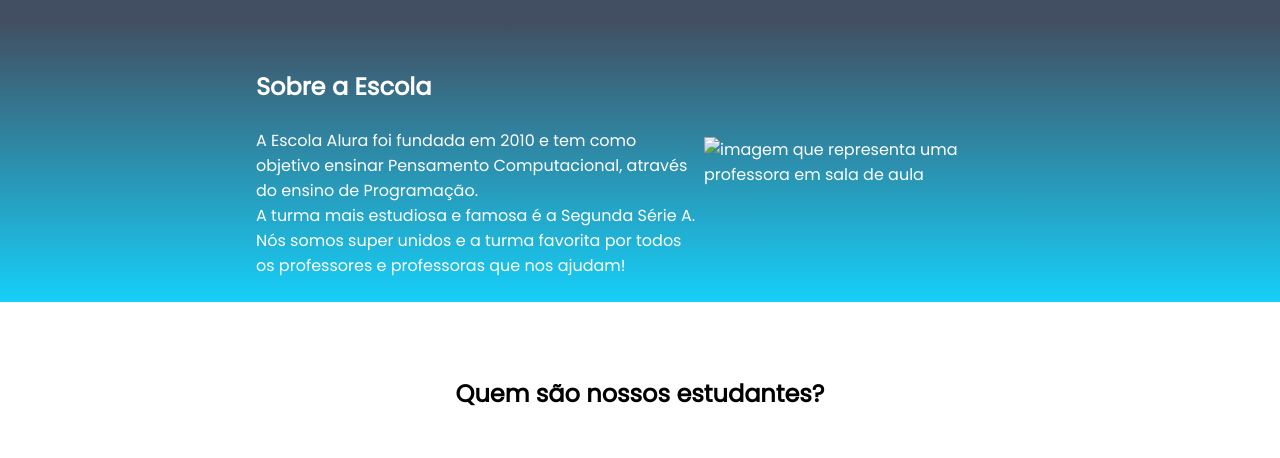
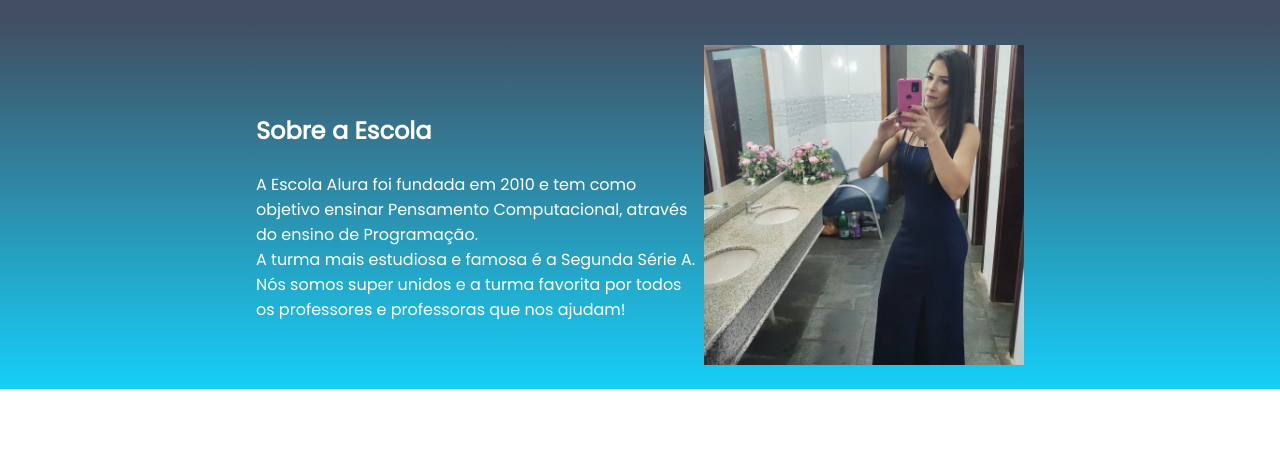
Before and after one commit to 20mariane07/Mapa-criativo-da-alurastart, a plain HTML site: page Index.html in a window 1280 px wide. Shown: the part 56-514 px from the top of the page. Drawn offline with Linux system fonts and the light colour scheme.

Commit message:
Index.html

```diff
--- a/Index.html
+++ b/Index.html
@@ -24,7 +24,7 @@
             <p class="escola-texto-um">A Escola Alura foi fundada em 2010 e tem como objetivo ensinar Pensamento Computacional, através do ensino de  Programação.</p>
             <p class="escola-texto-dois">A turma mais estudiosa e famosa é a Segunda Série A. Nós somos super unidos e a turma favorita por todos os professores e professoras que nos ajudam!</p>
         </div>
-        <img class="escola-imagem" src="Formula-bro.png" alt="imagem que representa uma professora em sala de aula">
+        <img class="escola-imagem" src="Prof Eliane.jpg" alt="imagem que representa uma professora em sala de aula">
     </section>
     <section class="estudante">
         <h2 class="estudante-titulo">Quem são nossos estudantes?</h2>
```
